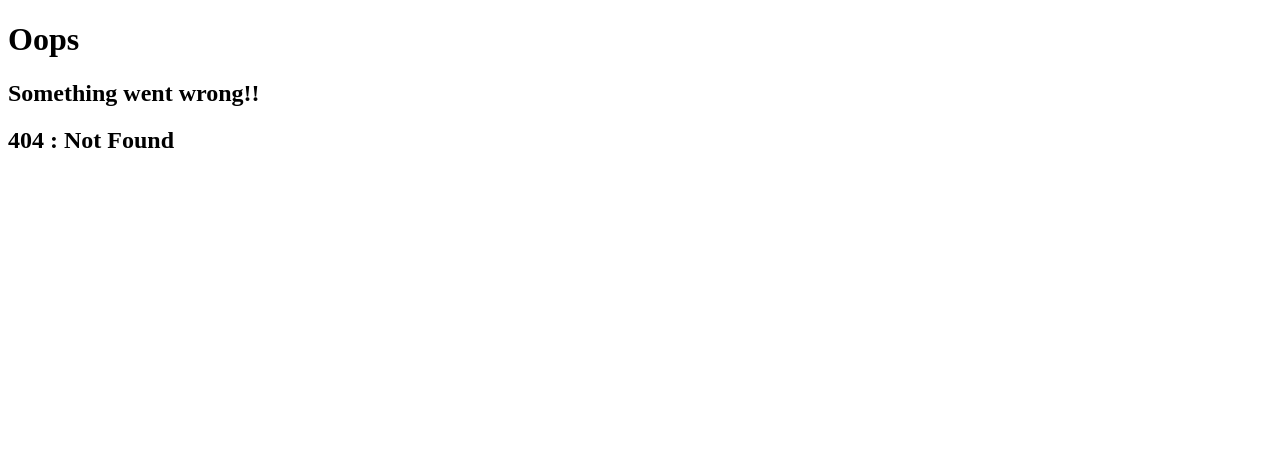
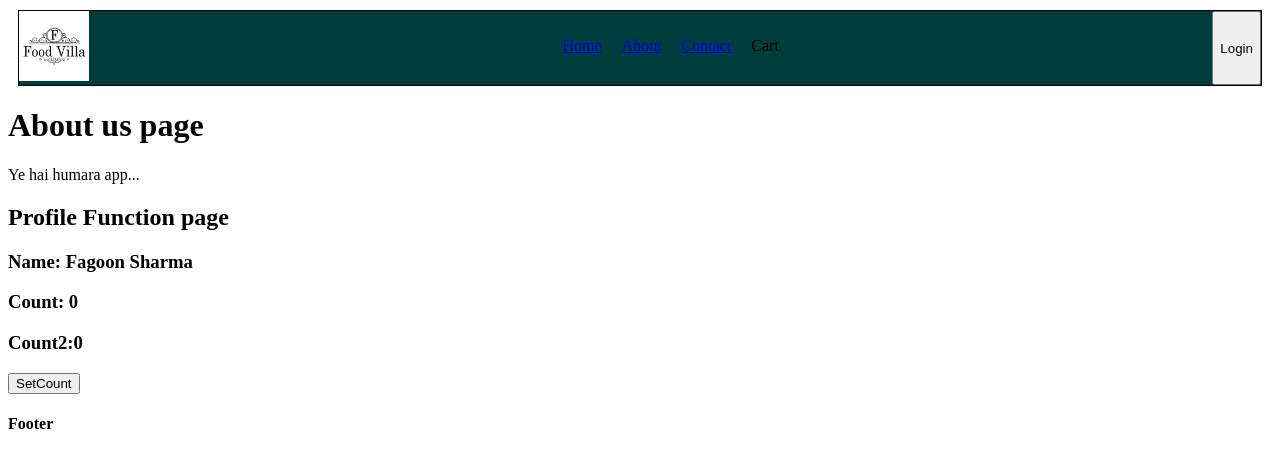
Before and after one commit to fagoon1311/learning_react, a React (Vite) app: page /about/profile in a window 1280 px wide. Before the commit this address had no page. Shown: the top 468 px of the page. Built offline with nearby package versions, Linux system fonts and the light colour scheme.

Commit message:
getting classy using cb comps

```diff
--- a/src/components/About.js
+++ b/src/components/About.js
@@ -1,13 +1,46 @@
 import React from 'react'
+import { Outlet } from 'react-router-dom'
+import Profile from './ProfileClass'
+import ProfileFunctionalComponent from './Profile'
 
-const About = () => {
+// const About2 = () => {
+//   return (
+//     <div>
+//         <h1>About us page</h1>
+//         <p>Ye hai humara app...</p>
+//         <Profile name={"Fagoon"}/>
+//         <ProfileFunctionalComponent name={"Fagoon Sharma"}/>
+
+//     </div>
+//   )
+// }
+
+class About extends React.Component{
+  constructor(props){
+    super(props)
+
+    //console.log("parent - constr")
+
+
+  }
+
+  componentDidMount(){
+
+    //console.log("parent - CDM")
+
+  }
+  render(){
+    //console.log("parent - render")
     return (
       <div>
           <h1>About us page</h1>
           <p>Ye hai humara app...</p>
+          {/* <Profile name={"Fagoon "}/> */}
+
+          <ProfileFunctionalComponent name={"Fagoon Sharma"}/>
 
       </div>
     )
   }
-
+}
 export default About
--- /dev/null
+++ b/src/components/Profile.js
@@ -0,0 +1,31 @@
+import { useEffect, useState } from "react"
+const Profile = (props) => {
+    const [count,setCount] = useState(0)
+    const [count2,setCount2] = useState(0)
+    useEffect(()=>{
+        const timer = setInterval(()=>{
+            console.log("Hi from fn based cmp")
+        }, 1000)
+        console.log("Useeffecet")
+        return()=>{
+            clearInterval(timer)
+            console.log("Use effect retrurn")
+        }
+    },[])
+    console.log("Render")
+    return(
+        <div>
+            <h2>Profile Function page</h2>
+            <h3>Name: {props.name}</h3>
+            <h3>Count: {count}</h3>
+            <h3>Count2:{count2}</h3>
+            <button onClick={()=>{
+                setCount(1)
+                setCount2(2)
+                }}>SetCount</button>
+        </div>
+    )
+
+}
+
+export default Profile
--- /dev/null
+++ b/src/components/ProfileClass.js
@@ -0,0 +1,76 @@
+import React from "react";
+
+
+class Profile extends React.Component{
+    constructor(props){
+        super(props)
+        // this.state={
+        //     count: 0,
+        //     count2: 0
+        // }
+        this.state={
+            userinfo:{
+            name:"DummyName",
+            location:"Dummy Location"
+            }
+          }
+    console.log("child - constr"+ this.props.name)
+
+    }
+
+
+    async componentDidMount(){
+        // since calling an api we are making this function async.
+    // const data = await fetch("https://api.github.com/users/fagoon1311")
+    // const json = await data.json()
+    // console.log(json)
+    // this.setState({
+    //   userinfo: json
+    // })
+    // to put this data in ui we will make a sstate
+    this.timer = setInterval(()=>{
+        console.log("Hi Fagoon ")
+    }, 1000)
+    console.log("child- cdm"+ this.props.name)
+
+    }
+
+    componentDidUpdate(){
+        console.log("Component did update")
+    }
+
+    componentWillUnmount(){
+        clearInterval(this.timer);
+        console.log("Componenet will unmount")
+
+    }
+
+    render(){
+    console.log("child - render"+ this.props.name)
+
+        return (
+            <div>
+                <h1>Profile class component</h1>
+                <img src={this.state.userinfo.avatar_url}></img>
+                <h2>Name: {this.state.userinfo.name}</h2>
+                <h2>Location: {this.state.userinfo.location}</h2>
+                <h3>Bio: {this.state.userinfo.bio}</h3>
+                {/* <h3>Count:{this.state.count}</h3>
+                <h3>Count2:{this.state.count2}</h3>
+                <button onClick={()=>{this.setState({
+                    count:1,
+                    count2:2
+                    })
+                    }}>setcount</button> */}
+        </div>
+
+        )
+    }
+
+
+
+
+
+}
+
+export default Profile;
--- a/src/components/RestaurantMenu.js
+++ b/src/components/RestaurantMenu.js
@@ -40,9 +40,12 @@ const RestaurantMenu = () => {
             <div>
                 {console.log(restaurant?.cards?.[2]?.groupedCard?.cardGroupMap?.REGULAR?.cards[1]?.card?.card?.itemCards)}
                 <h1>Recommended Items</h1>
-                <ul>
+                {/* <ul>
                    { restaurant?.cards?.[2]?.groupedCard?.cardGroupMap?.REGULAR?.cards[1]?.card?.card?.itemCards.map((item)=><li>{item.card.info.name}</li>) }
-                </ul>
+                </ul> */}
+                {restaurant?.cards?.[2]?.groupedCard?.cardGroupMap?.REGULAR?.cards?.find(
+                    (item) =>item?.card?.card?.["@type"] ==="type.googleapis.com/swiggy.presentation.food.v2.ItemCategory")?.card?.card?.itemCards.map((item)=> <li>{item.card.info.name}</li>)}
+
             </div>
 
         </div>
```
Also changed, not shown: src/App.js (+8 -25 lines), index.css (line endings or trailing spaces). Lines whose indentation alone changed are shown as unchanged.
